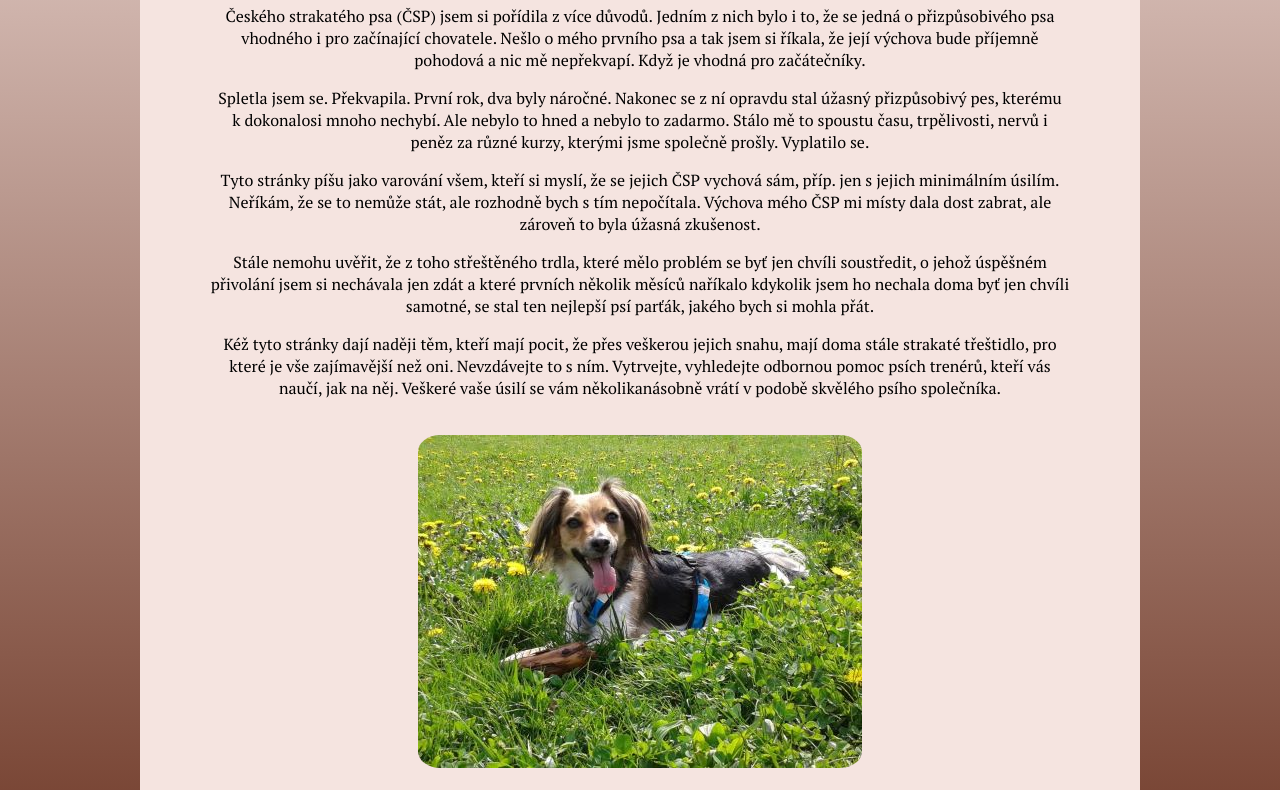
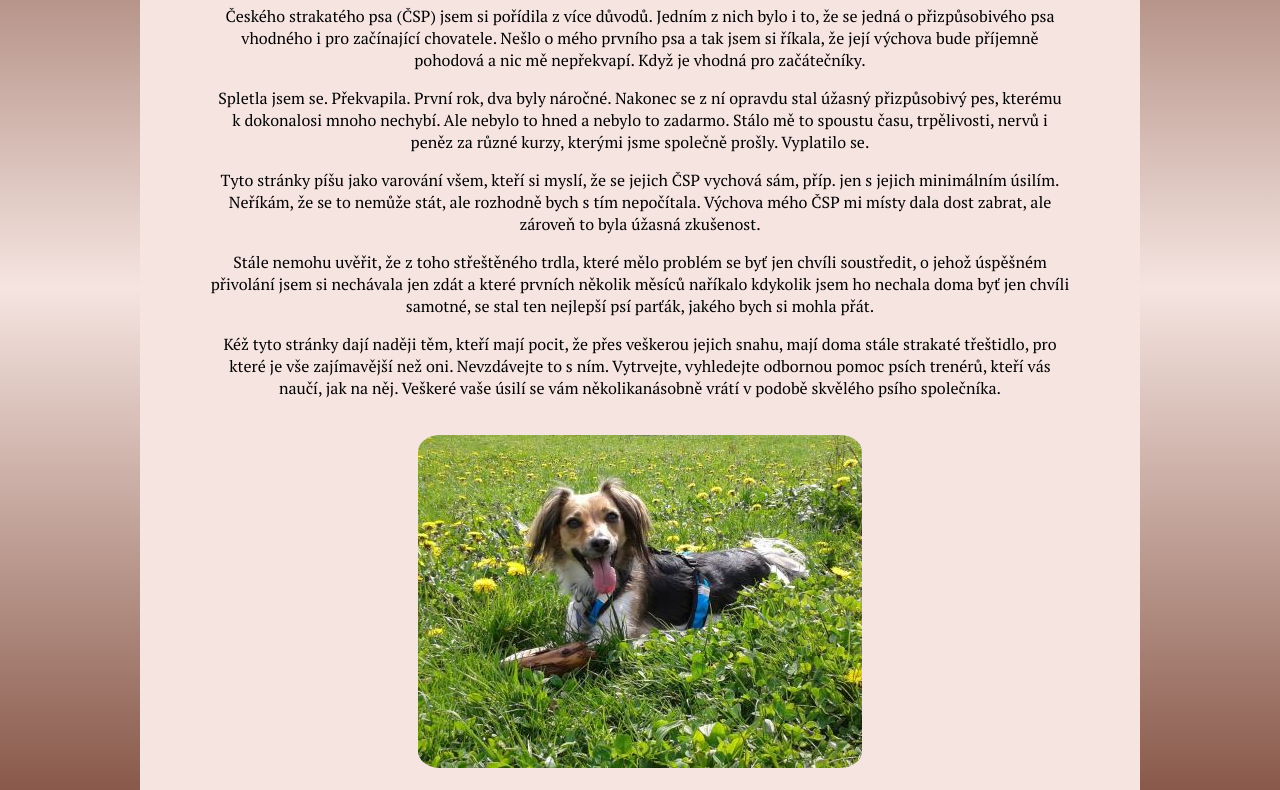
Before and after one commit to KatieHat/Terinka, an Eleventy site: page index.html in a window 1280 px wide. Shown: the part 346-1136 px from the top of the page. Built offline with nearby package versions, Linux system fonts and the light colour scheme; Eleventy itself is replaced by a stand-in of ours; files that its build step writes are made by us from their sources.

Commit message:
přidán responzivní meta tag a upraven lin.grad. pozadí body

```diff
--- a/_includes/templates/edges.njk
+++ b/_includes/templates/edges.njk
@@ -5,6 +5,7 @@
     <link rel="preconnect" href="https://fonts.gstatic.com" crossorigin>
     <link href="https://fonts.googleapis.com/css2?family=PT+Sans:wght@400;700&family=PT+Serif:ital,wght@0,400;0,700;1,400;1,700&display=swap" rel="stylesheet">
 
+    <meta name="viewport" content="width=device-width, initial-scale=1">
 
     <link rel="stylesheet" href="/css/style.css">
 
--- a/scss/_content.scss
+++ b/scss/_content.scss
@@ -9,8 +9,7 @@
 
     margin: 0;
     padding: measures.$body__padding;
-    background-image: linear-gradient(colors.$body__background-color--light, colors.$body__background-color--dark);
-
+    background-image: linear-gradient(colors.$body__background-color--dark, colors.$body__background-color--light, colors.$body__background-color--dark, );
 
 }
 
```
Also changed, not shown: css/style.css, 9 other files.
